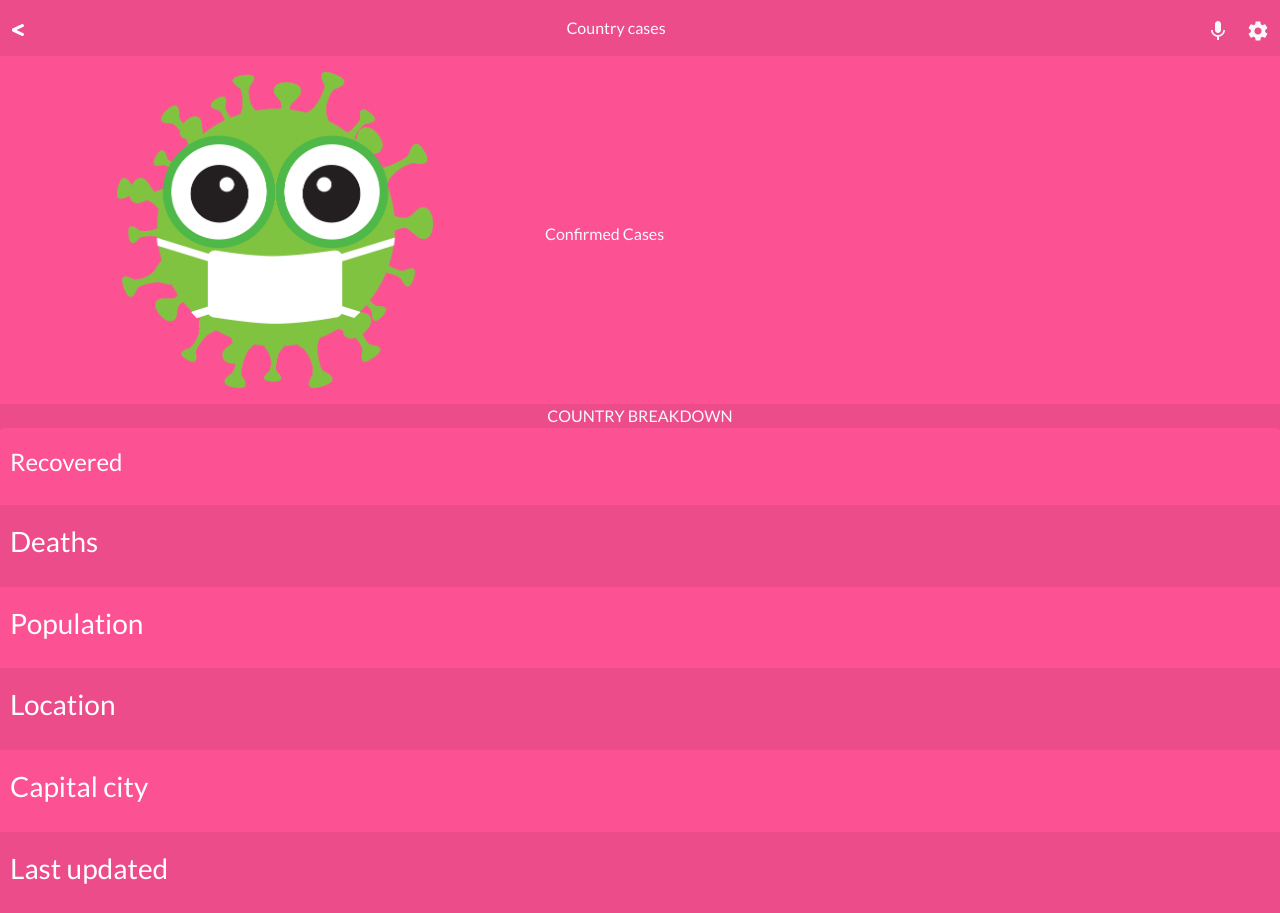
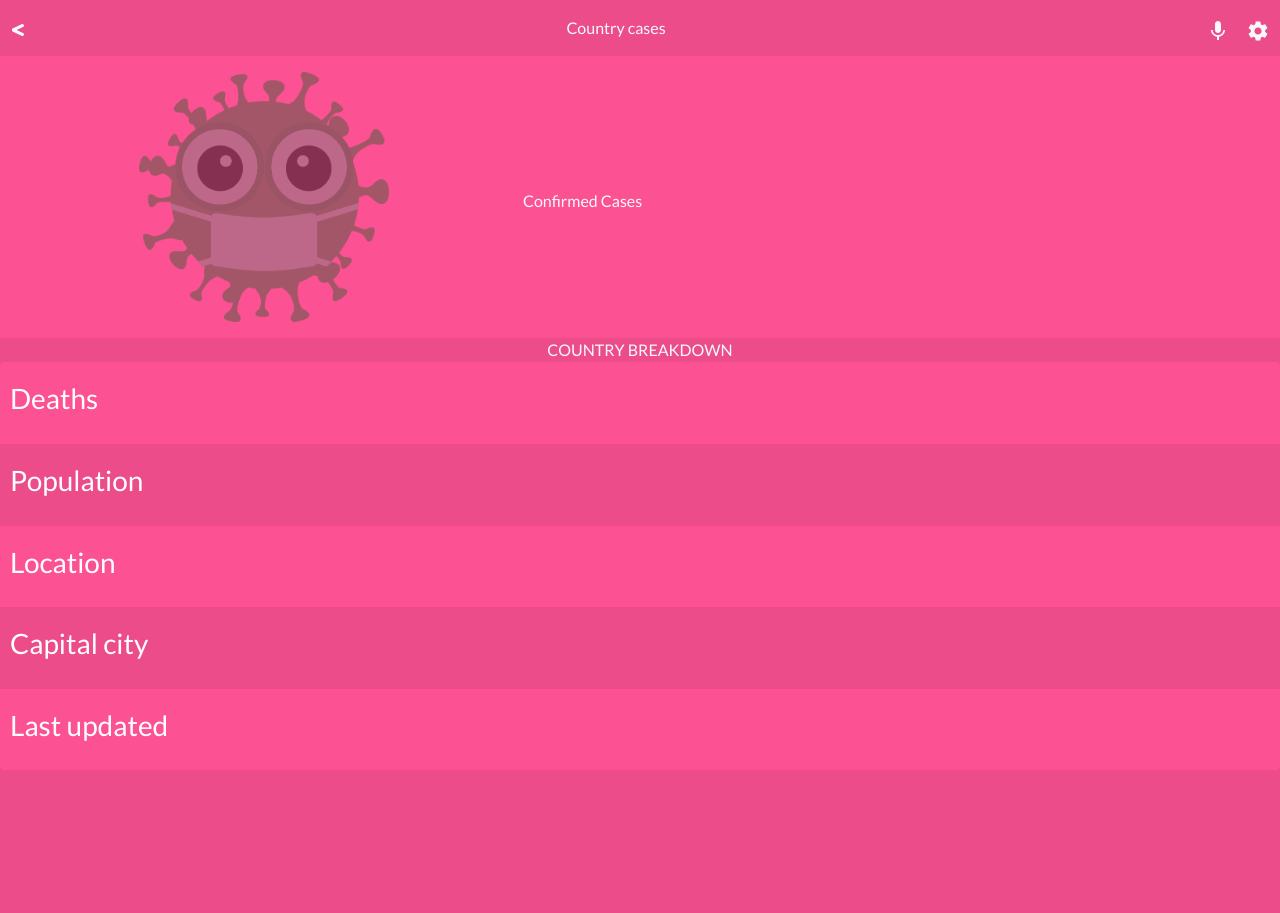
Before and after one commit to codecaiine/metrics-app-covid19, a React (Create React App) app: page /details/1 in a window 1280 px wide. After the commit the page ends 800 px from the top, so only its background shows below. Built offline with nearby package versions, Linux system fonts and the light colour scheme; no server answers.

Commit message:
Update styles

```diff
--- a/src/assets/css/App.css
+++ b/src/assets/css/App.css
@@ -65,16 +65,21 @@ a:hover {
 
 .virus-img {
   width: 150px;
-  -webkit-filter: brightness(50%) grayscale(50%) opacity(.5);
-  filter: brightness(50%) grayscale(50%) opacity(.5);
+  -webkit-filter: brightness(50%) grayscale(50%) opacity(0.5);
+  filter: brightness(50%) grayscale(50%) opacity(0.5);
+}
 
+.virus-img-details{
+  width: 250px;
+  -webkit-filter: brightness(50%) grayscale(50%) opacity(0.5);
+  filter: brightness(50%) grayscale(50%) opacity(0.5);
 }
 
 .africa-img {
   width: 500px;
   height: 500px;
-  -webkit-filter: brightness(50%) grayscale(50%) opacity(.5);
-  filter: brightness(50%) grayscale(50%) opacity(.5);
+  -webkit-filter: brightness(50%) grayscale(50%) opacity(0.5);
+  filter: brightness(50%) grayscale(50%) opacity(0.5);
 }
 
 .card-body {
--- a/src/pages/Details.js
+++ b/src/pages/Details.js
@@ -19,17 +19,13 @@ const Details = () => {
     <div>
       <Navbar title="Country cases" left={<FaLessThan />} />
       <div className="d-flex align-items-center justify-content-evenly px-2 py-3 main-card">
-        <img src={virus} alt="covid virus" className="map w-25 h-25" />
+        <img src={virus} alt="covid virus" className="virus-img-details" />
         <TotalCard name={country.country} total={country.confirmed} />
       </div>
       <div className="d-flex align-items-center justify-content-around filter">
         <p>COUNTRY BREAKDOWN</p>
       </div>
       <ListGroup as="ul" className="text-light">
-        <ListGroup.Item as="li" className="d-flex justify-content-between align-items-center">
-          <h4>Recovered</h4>
-          <p>{country.recovered}</p>
-        </ListGroup.Item>
         <ListGroup.Item as="li" className="d-flex justify-content-between align-items-center">
           <h3>Deaths</h3>
           <p>{country.deaths}</p>
```
